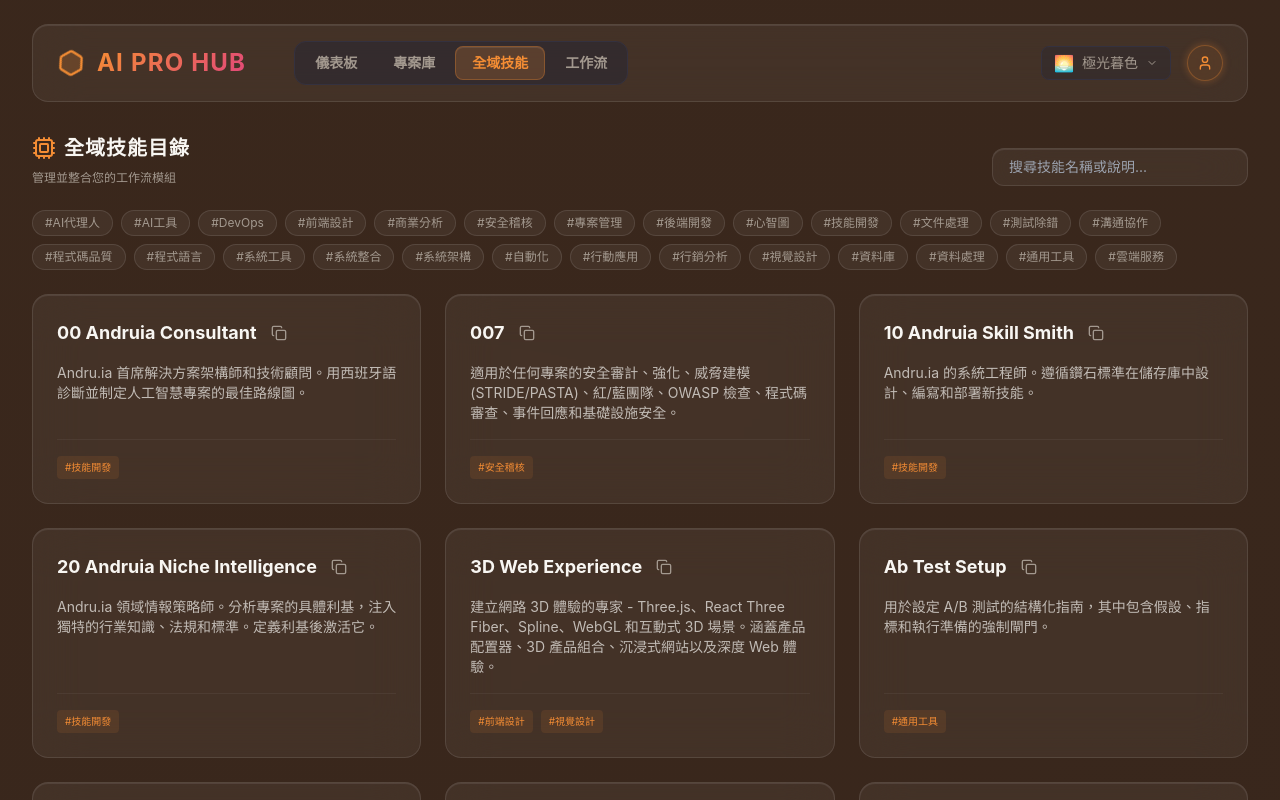
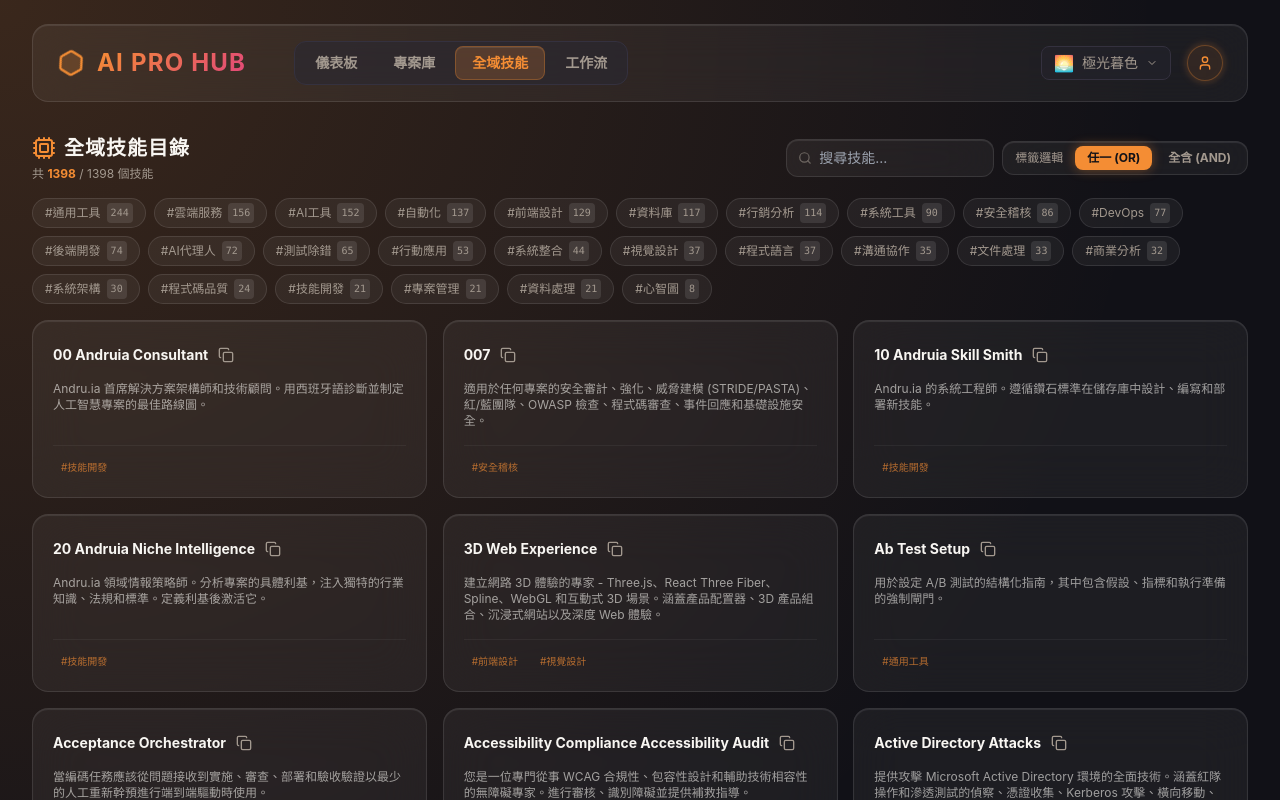
Before and after one commit to hoonsor/ai-pro-hub, a Next.js app: page / in a window 1280 px wide. Both pictures are taken after a click on the button "全域技能". Shown: the top 800 px of the page. Built offline with nearby package versions, Linux system fonts and the light colour scheme.

Commit message:
feat: redesign SkillsView with AND/OR filter logic, tag chips, pagination (1398 skills)

```diff
--- a/src/components/views/SkillsView.tsx
+++ b/src/components/views/SkillsView.tsx
@@ -1,134 +1,303 @@
-import { useState } from "react"
-import { motion } from "framer-motion"
+import { useState, useMemo } from "react"
+import { motion, AnimatePresence } from "framer-motion"
 import type { SkillData } from "../../hooks/useDashboardData"
-import { Cpu, Copy, CheckCircle2 } from "lucide-react"
+import { Cpu, Copy, CheckCircle2, X, ChevronLeft, ChevronRight, Search, Filter } from "lucide-react"
 
 interface SkillsViewProps {
   skills: SkillData[]
 }
 
+const PAGE_SIZE = 24
+
+// ─── Copy Button ──────────────────────────────────────────────────────────────
 const CopyButton = ({ text }: { text: string }) => {
   const [copied, setCopied] = useState(false)
-
-  const handleCopy = () => {
-    navigator.clipboard.writeText(text)
-    setCopied(true)
-    setTimeout(() => setCopied(false), 2000)
-  }
-
   return (
     <button
-      onClick={handleCopy}
-      className={`p-1.5 rounded-md transition-all ${
-        copied ? "bg-primary/20 text-primary" : "hover:bg-white/10 text-muted-foreground hover:text-foreground"
-      }`}
-      title="Copy to clipboard"
+      onClick={() => { navigator.clipboard.writeText(text); setCopied(true); setTimeout(() => setCopied(false), 2000) }}
+      className={`p-1.5 rounded-md transition-all ${copied ? "bg-primary/20 text-primary" : "hover:bg-white/10 text-muted-foreground hover:text-foreground"}`}
+      title="複製技能名稱"
     >
       {copied ? <CheckCircle2 className="size-4" /> : <Copy className="size-4" />}
     </button>
   )
 }
 
-export function SkillsView({ skills }: SkillsViewProps) {
-  const [search, setSearch] = useState("")
+// ─── AND / OR Toggle ──────────────────────────────────────────────────────────
+const LogicToggle = ({ mode, onChange }: { mode: "AND" | "OR"; onChange: (m: "AND" | "OR") => void }) => (
+  <div className="flex items-center gap-1 glass-panel p-1 rounded-xl border border-white/10">
+    <span className="text-xs text-muted-foreground px-2">標籤邏輯</span>
+    {(["OR", "AND"] as const).map(m => (
+      <button
+        key={m}
+        onClick={() => onChange(m)}
+        className={`px-3 py-1 text-xs font-bold rounded-lg transition-all ${
+          mode === m
+            ? "bg-primary text-primary-foreground shadow-[0_0_12px_hsl(var(--primary)/0.4)]"
+            : "text-muted-foreground hover:text-foreground"
+        }`}
+      >
+        {m === "OR" ? "任一 (OR)" : "全含 (AND)"}
+      </button>
+    ))}
+  </div>
+)
 
-  // Collect all unique tags for filter
-  const allTags = Array.from(new Set(skills.flatMap(s => s.tags || []))).sort()
-  const [selectedTags, setSelectedTags] = useState<string[]>([])
+// ─── Tag Chip (selected) ──────────────────────────────────────────────────────
+const TagChip = ({ tag, onRemove }: { tag: string; onRemove: () => void }) => (
+  <motion.span
+    layout
+    initial={{ opacity: 0, scale: 0.8 }}
+    animate={{ opacity: 1, scale: 1 }}
+    exit={{ opacity: 0, scale: 0.8 }}
+    className="flex items-center gap-1 px-2 py-1 text-xs rounded-lg bg-primary/20 border border-primary/40 text-primary font-medium"
+  >
+    {tag}
+    <button onClick={onRemove} className="hover:text-white transition-colors ml-0.5">
+      <X className="size-3" />
+    </button>
+  </motion.span>
+)
 
-  const toggleTag = (tag: string) => {
-    setSelectedTags(prev =>
-      prev.includes(tag) ? prev.filter(t => t !== tag) : [...prev, tag]
+// ─── Pagination ───────────────────────────────────────────────────────────────
+const Pagination = ({ page, totalPages, onChange }: { page: number; totalPages: number; onChange: (p: number) => void }) => {
+  if (totalPages <= 1) return null
+  const pages = Array.from({ length: Math.min(totalPages, 7) }, (_, i) => {
+    if (totalPages <= 7) return i + 1
+    if (page <= 4) return i + 1
+    if (page >= totalPages - 3) return totalPages - 6 + i
+    return page - 3 + i
+  })
+  return (
+    <div className="flex items-center justify-center gap-1 mt-8">
+      <button onClick={() => onChange(page - 1)} disabled={page === 1}
+        className="p-1.5 rounded-lg glass-panel disabled:opacity-30 hover:border-primary/30 transition-all">
+        <ChevronLeft className="size-4" />
+      </button>
+      {pages[0] > 1 && <><button onClick={() => onChange(1)} className="px-3 py-1 text-xs rounded-lg glass-panel hover:border-primary/30">1</button><span className="text-muted-foreground px-1">…</span></>}
+      {pages.map(p => (
+        <button key={p} onClick={() => onChange(p)}
+          className={`px-3 py-1 text-xs rounded-lg transition-all font-mono ${p === page ? "bg-primary/20 border border-primary/50 text-primary" : "glass-panel hover:border-primary/30"}`}>
+          {p}
+        </button>
+      ))}
+      {pages[pages.length - 1] < totalPages && <><span className="text-muted-foreground px-1">…</span><button onClick={() => onChange(totalPages)} className="px-3 py-1 text-xs rounded-lg glass-panel hover:border-primary/30">{totalPages}</button></>}
+      <button onClick={() => onChange(page + 1)} disabled={page === totalPages}
+        className="p-1.5 rounded-lg glass-panel disabled:opacity-30 hover:border-primary/30 transition-all">
+        <ChevronRight className="size-4" />
+      </button>
+    </div>
   )
 }
 
-  const filteredSkills = skills.filter(skill => {
-    const matchSearch = skill.name.toLowerCase().includes(search.toLowerCase()) ||
-                        skill.display_name?.toLowerCase().includes(search.toLowerCase()) ||
-                        skill.description?.toLowerCase().includes(search.toLowerCase())
+// ─── Main View ────────────────────────────────────────────────────────────────
+export function SkillsView({ skills }: SkillsViewProps) {
+  const [search, setSearch] = useState("")
+  const [selectedTags, setSelectedTags] = useState<string[]>([])
+  const [logicMode, setLogicMode] = useState<"AND" | "OR">("OR")
+  const [page, setPage] = useState(1)
 
-    // Tag filter: if no tags selected, match all. Otherwise must match ALL selected tags (or ANY depending on design logic, here we do ANY for broader results)
-    const matchTags = selectedTags.length === 0 ||
-                      selectedTags.some(tag => skill.tags?.includes(tag))
+  // All unique tags with count
+  const allTagsWithCount = useMemo(() => {
+    const counts: Record<string, number> = {}
+    skills.forEach(s => (s.tags || []).forEach(t => { counts[t] = (counts[t] || 0) + 1 }))
+    return Object.entries(counts).sort((a, b) => b[1] - a[1])
+  }, [skills])
+
+  const toggleTag = (tag: string) => {
+    setSelectedTags(prev => prev.includes(tag) ? prev.filter(t => t !== tag) : [...prev, tag])
+    setPage(1)
+  }
+
+  const clearAll = () => { setSelectedTags([]); setSearch(""); setPage(1) }
+
+  // Filtered skills
+  const filteredSkills = useMemo(() => {
+    return skills.filter(skill => {
+      const q = search.toLowerCase()
+      const matchSearch = !q ||
+        skill.name.toLowerCase().includes(q) ||
+        skill.display_name?.toLowerCase().includes(q) ||
+        skill.description?.toLowerCase().includes(q)
+
+      const matchTags = selectedTags.length === 0
+        ? true
+        : logicMode === "OR"
+          ? selectedTags.some(t => skill.tags?.includes(t))   // OR: 任一標籤
+          : selectedTags.every(t => skill.tags?.includes(t))  // AND: 全部標籤
 
       return matchSearch && matchTags
     })
+  }, [skills, search, selectedTags, logicMode])
+
+  const totalPages = Math.ceil(filteredSkills.length / PAGE_SIZE)
+  const pagedSkills = filteredSkills.slice((page - 1) * PAGE_SIZE, page * PAGE_SIZE)
+
+  const hasFilter = selectedTags.length > 0 || search !== ""
 
   return (
-    <main className="container mx-auto px-4 lg:px-8 space-y-6">
-      <div className="flex flex-col md:flex-row md:items-end justify-between gap-4 mb-6">
+    <main className="container mx-auto px-4 lg:px-8 space-y-4">
+
+      {/* ─── Header Row ─── */}
+      <div className="flex flex-col md:flex-row md:items-center justify-between gap-4">
         <div>
-          <h2 className="text-xl font-bold tracking-wider mb-2 flex items-center gap-2">
+          <h2 className="text-xl font-bold tracking-wider flex items-center gap-2">
             <Cpu className="text-primary size-6" />
             全域技能目錄
           </h2>
-          <p className="text-xs text-muted-foreground">管理並整合您的工作流模組</p>
+          <p className="text-xs text-muted-foreground mt-1">
+            共 <span className="text-primary font-bold">{filteredSkills.length}</span> / {skills.length} 個技能
+            {selectedTags.length > 0 && (
+              <span className="ml-2 text-muted-foreground/60">
+                · 已選 {selectedTags.length} 個標籤（{logicMode} 模式）
+              </span>
+            )}
+          </p>
         </div>
 
+        {/* Search + Logic Toggle */}
+        <div className="flex flex-wrap items-center gap-2">
+          <div className="relative">
+            <Search className="absolute left-3 top-1/2 -translate-y-1/2 size-3.5 text-muted-foreground" />
             <input
               type="text"
-          placeholder="搜尋技能名稱或說明..."
+              placeholder="搜尋技能..."
               value={search}
-          onChange={(e) => setSearch(e.target.value)}
-          className="glass-panel px-4 py-2 w-full md:w-64 focus:outline-none focus:ring-1 focus:ring-primary rounded-xl text-sm"
+              onChange={e => { setSearch(e.target.value); setPage(1) }}
+              className="glass-panel pl-8 pr-4 py-2 w-52 focus:outline-none focus:ring-1 focus:ring-primary rounded-xl text-sm"
             />
           </div>
+          <LogicToggle mode={logicMode} onChange={m => { setLogicMode(m); setPage(1) }} />
+          {hasFilter && (
+            <button onClick={clearAll}
+              className="flex items-center gap-1 px-3 py-2 text-xs rounded-xl border border-destructive/30 text-destructive hover:bg-destructive/10 transition-all">
+              <X className="size-3" /> 清除篩選
+            </button>
+          )}
+        </div>
+      </div>
 
-      {/* Tag Filters */}
-      <div className="flex flex-wrap gap-2 mb-6">
-        {allTags.map(tag => (
+      {/* ─── Selected Tag Chips ─── */}
+      <AnimatePresence>
+        {selectedTags.length > 0 && (
+          <motion.div
+            initial={{ opacity: 0, height: 0 }}
+            animate={{ opacity: 1, height: "auto" }}
+            exit={{ opacity: 0, height: 0 }}
+            className="flex flex-wrap gap-2 items-center"
+          >
+            <Filter className="size-3.5 text-muted-foreground" />
+            <span className="text-xs text-muted-foreground">已選：</span>
+            <AnimatePresence>
+              {selectedTags.map(tag => (
+                <TagChip key={tag} tag={tag} onRemove={() => toggleTag(tag)} />
+              ))}
+            </AnimatePresence>
+          </motion.div>
+        )}
+      </AnimatePresence>
+
+      {/* ─── Tag Filter Pills ─── */}
+      <div className="flex flex-wrap gap-2">
+        {allTagsWithCount.map(([tag, count]) => {
+          const active = selectedTags.includes(tag)
+          // Count how many skills would match if this tag were added
+          return (
             <button
               key={tag}
               onClick={() => toggleTag(tag)}
-            className={`px-3 py-1 text-xs rounded-full border transition-all ${
-              selectedTags.includes(tag)
-                ? "bg-primary/20 border-primary/50 text-foreground"
-                : "bg-white/5 border-white/10 text-muted-foreground hover:bg-white/10"
+              className={`flex items-center gap-1.5 px-3 py-1 text-xs rounded-full border transition-all ${
+                active
+                  ? "bg-primary/20 border-primary/60 text-primary font-semibold shadow-[0_0_8px_hsl(var(--primary)/0.3)]"
+                  : "bg-white/5 border-white/10 text-muted-foreground hover:bg-white/10 hover:border-white/20 hover:text-foreground"
               }`}
             >
               {tag}
+              <span className={`font-mono text-[10px] px-1 py-0.5 rounded ${active ? "bg-primary/30" : "bg-white/10"}`}>
+                {count}
+              </span>
             </button>
-        ))}
+          )
+        })}
       </div>
 
-      {/* Grid */}
-      <div className="grid grid-cols-1 md:grid-cols-2 xl:grid-cols-3 gap-6">
-        {filteredSkills.map((skill, idx) => (
+      {/* ─── AND-mode notice ─── */}
+      {logicMode === "AND" && selectedTags.length >= 2 && (
+        <motion.div
+          initial={{ opacity: 0, y: -4 }}
+          animate={{ opacity: 1, y: 0 }}
+          className="flex items-center gap-2 px-3 py-2 rounded-xl bg-amber-500/10 border border-amber-500/20 text-amber-400 text-xs"
+        >
+          <span className="font-bold">AND 模式：</span>
+          結果只顯示同時包含所有 {selectedTags.length} 個標籤的技能。若結果為 0，請改用 OR 模式。
+        </motion.div>
+      )}
+
+      {/* ─── Skill Cards Grid ─── */}
+      <div className="grid grid-cols-1 md:grid-cols-2 xl:grid-cols-3 gap-4">
+        <AnimatePresence mode="popLayout">
+          {pagedSkills.map((skill, idx) => (
             <motion.div
               key={skill.name}
+              layout
               initial={{ opacity: 0, scale: 0.95 }}
               animate={{ opacity: 1, scale: 1 }}
-            transition={{ duration: 0.3, delay: idx * 0.05 }}
-            className="glass-panel p-6 rounded-2xl flex flex-col h-full group hover:border-primary/30"
+              exit={{ opacity: 0, scale: 0.95 }}
+              transition={{ duration: 0.2, delay: idx * 0.02 }}
+              className="glass-panel p-5 rounded-2xl flex flex-col group hover:border-primary/30 transition-colors"
             >
-            <div className="flex items-start justify-between mb-4">
-              <div className="flex items-center gap-2">
-                <h3 className="text-lg font-bold text-foreground">
+              <div className="flex items-start justify-between mb-3">
+                <div className="flex items-center gap-1 min-w-0">
+                  <h3 className="text-sm font-bold text-foreground truncate">
                     {skill.display_name || skill.name}
                   </h3>
                   <CopyButton text={skill.name} />
                 </div>
               </div>
 
-            <p className="text-sm text-foreground/70 mb-4 flex-1">
+              <p className="text-xs text-foreground/60 mb-4 flex-1 line-clamp-3">
                 {skill.description || "無提供說明。"}
               </p>
 
-            <div className="flex flex-wrap gap-2 mt-auto pt-4 border-t border-white/5">
+              <div className="flex flex-wrap gap-1.5 mt-auto pt-3 border-t border-white/5">
                 {skill.tags?.map(tag => (
-                <span key={tag} className="text-[10px] text-primary bg-primary/10 px-2 py-1 rounded">
+                  <button
+                    key={tag}
+                    onClick={() => { if (!selectedTags.includes(tag)) toggleTag(tag) }}
+                    className={`text-[10px] px-2 py-0.5 rounded-md transition-all ${
+                      selectedTags.includes(tag)
+                        ? "bg-primary/25 text-primary border border-primary/30"
+                        : "bg-primary/8 text-primary/70 hover:bg-primary/15 hover:text-primary"
+                    }`}
+                    title={`點擊加入篩選: ${tag}`}
+                  >
                     {tag}
-                </span>
+                  </button>
                 ))}
               </div>
             </motion.div>
           ))}
+        </AnimatePresence>
+
         {filteredSkills.length === 0 && (
-          <div className="col-span-full py-12 text-center text-muted-foreground">
-            找不到符合條件的技能。
+          <div className="col-span-full py-16 text-center text-muted-foreground space-y-2">
+            <p className="text-lg">找不到符合條件的技能</p>
+            {logicMode === "AND" && selectedTags.length > 1 && (
+              <p className="text-xs">
+                試試切換為 <button onClick={() => setLogicMode("OR")} className="text-primary underline">OR 模式</button> 以放寬條件
+              </p>
+            )}
+            {search && (
+              <p className="text-xs">
+                或<button onClick={() => setSearch("")} className="text-primary underline ml-1">清除搜尋詞</button>
+              </p>
+            )}
           </div>
         )}
       </div>
+
+      {/* ─── Pagination ─── */}
+      <Pagination page={page} totalPages={totalPages} onChange={p => { setPage(p); window.scrollTo({ top: 0, behavior: "smooth" }) }} />
     </main>
   )
 }
```
Lines whose indentation alone changed are shown as unchanged.
